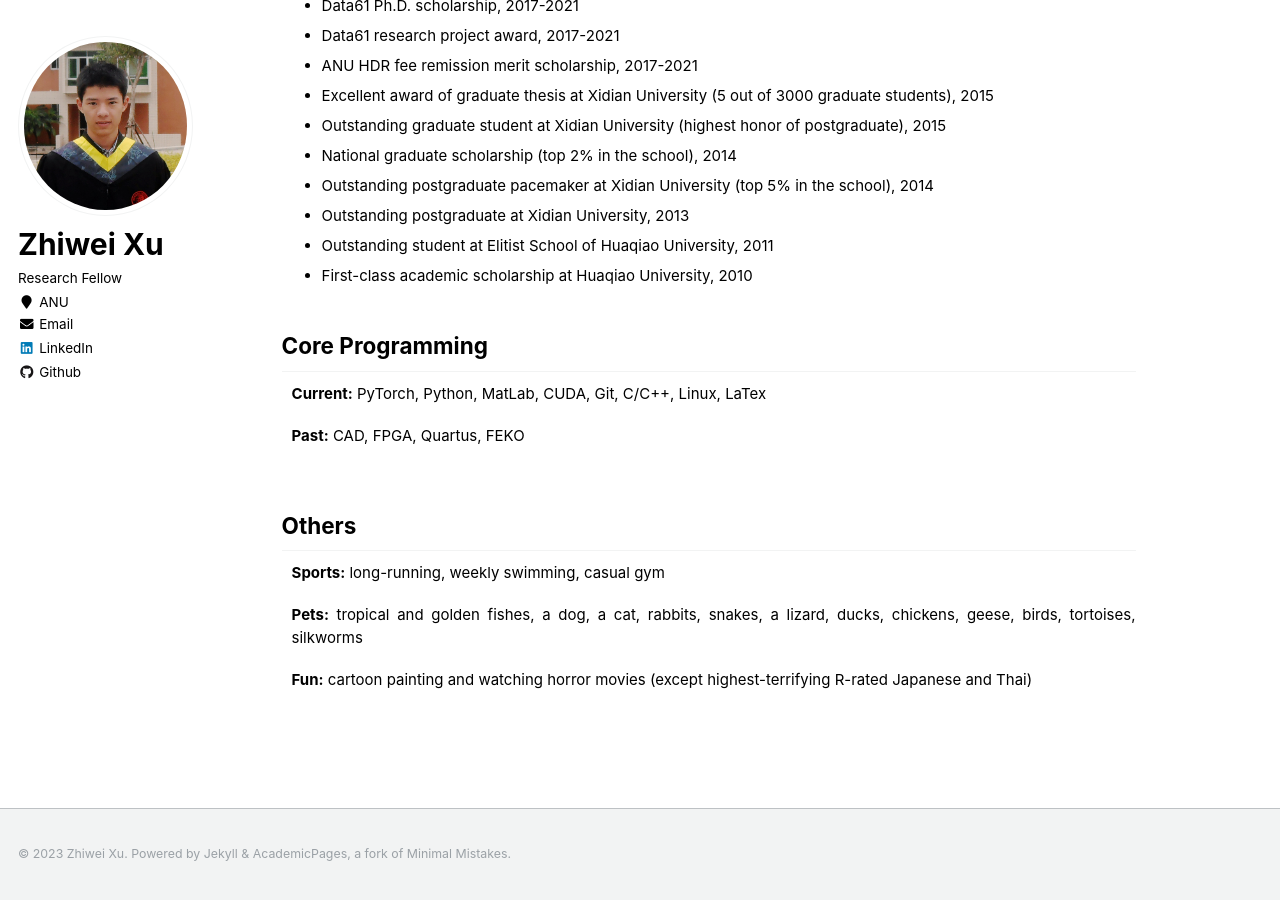
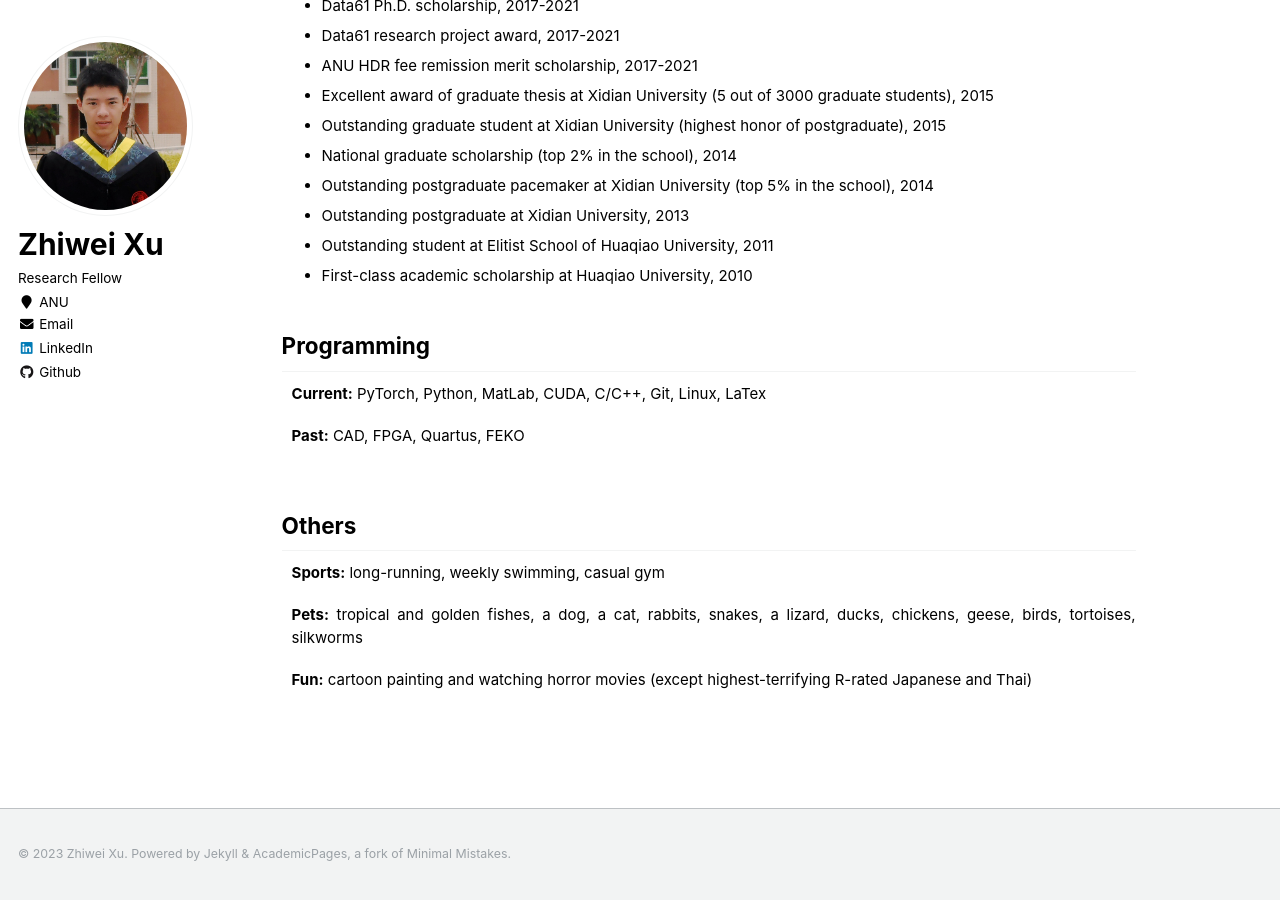
Before and after one commit to zwxu064/zwxu064.github.io, a Jekyll site: the page built from _pages/about.html, in a window 1280 px wide and 900 px high, scrolled down 3983 px. Built offline with Jekyll 4.4.1, drawn with Linux system fonts in a browser that asks for light colours.

Commit message:
Update about.html

```diff
--- a/_pages/about.html
+++ b/_pages/about.html
@@ -234,8 +234,8 @@ redirect_from:
     <li><div>First-class academic scholarship at Huaqiao University, 2010</div>
   </ul>
 
-<h2 id="skills">Core Programming</h2>
-<p class="alignlefttab"><strong>Current:</strong> PyTorch, Python, MatLab, CUDA, Git, C/C++, Linux, LaTex</p>
+<h2 id="skills">Programming</h2>
+<p class="alignlefttab"><strong>Current:</strong> PyTorch, Python, MatLab, CUDA, C/C++, Git, Linux, LaTex</p>
 <div style="clear: both;"></div>
 
 <p class="alignlefttab"><strong>Past:</strong> CAD, FPGA, Quartus, FEKO</p>
```
